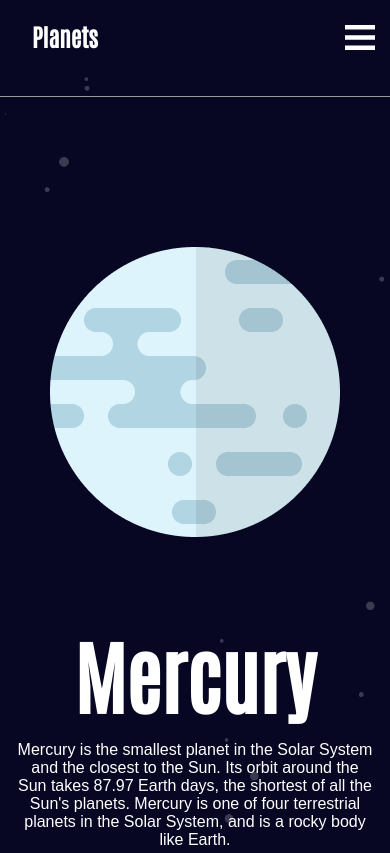
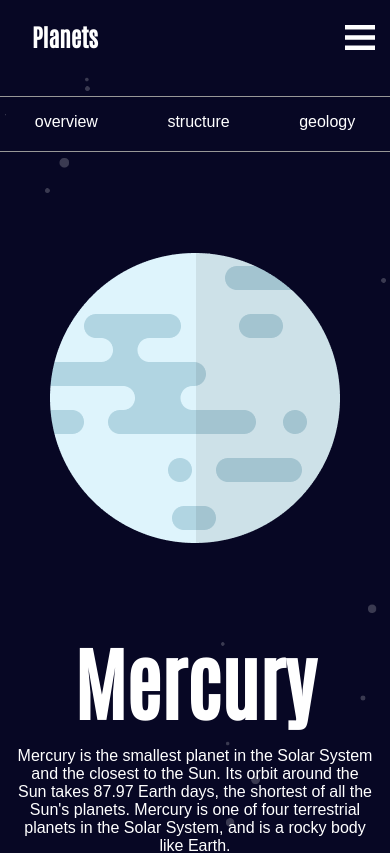
Before and after one commit to phillip-stanley/planets-fact-site, a Django app: page / in a window 390 px wide. Shown: the top 853 px of the page. Run offline with Django 4.2, Linux system fonts and the light colour scheme; data comes from the database, SQL or seed files in the repository.

Commit message:
feat: refactor mobile menu and include mobile tabs

```diff
--- a/planets/static/css/menu_mobile.css
+++ b/planets/static/css/menu_mobile.css
@@ -83,13 +83,16 @@
 .pfs__header__menu__mobile__list__item a:link,
 .pfs__header__menu__mobile__list__item a:visited {
     font-family: Spartan, sans-serif;
-    text-transform: capitalize;
+    font-size: 15px;
+    font-weight: bold;
+    text-transform: uppercase;
     text-decoration: none;
     color: #ffffff;
     height: 100%;
     width: 100%;
     display: block;
     padding: 22px 0 20px 60px;
+    cursor: pointer;
 }
 
 .pfs__header__menu__mobile__list__item a:hover {
--- a/planets/static/css/planet_detail.css
+++ b/planets/static/css/planet_detail.css
@@ -41,6 +41,7 @@
     display: block;
     margin-left: auto;
     margin-right: auto;
+    max-width: 350px;
 }
 
 @media screen and (min-width: 768px) {
@@ -49,11 +50,18 @@
         padding: 40px;
         margin: 0;
     }
+    .pfs__planet-detail__figure img {
+        max-width: 500px;
+    }
 }
 
 @media screen and (min-width: 992px) {
     .pfs__planet-detail__figure {
         margin-left: 0%;
+    }
+
+    .pfs__planet-detail__figure img {
+        max-width: 700px;
     }
 }
 
--- /dev/null
+++ b/planets/static/css/planet_nav_mobile.css
@@ -0,0 +1,30 @@
+.pfs__planet-detail__article__mobile-nav {
+    margin-top: -65px;
+}
+
+@media screen and (min-width: 768px) {
+    .pfs__planet-detail__article__mobile-nav {
+        display: none;
+    }
+}
+
+.pfs__planet-detail__article__mobile-nav__list {
+    list-style: none;
+    display: flex;
+    flex-direction: row;
+    padding-bottom: 20px;
+    border-bottom: 1px solid #979797;
+}
+
+.pfs__planet-detail__article__mobile-nav__list__item {
+    display: block;
+    text-align: center;
+    flex-grow: 1;
+}
+
+.pfs__planet-detail__article__mobile-nav__list__item a:link,
+.pfs__planet-detail__article__mobile-nav__list__item a:visited {
+    font-size: 16px;
+    text-decoration: none;
+    color: #FFFFFF;
+}
--- a/planets/templates/planets/base.html
+++ b/planets/templates/planets/base.html
@@ -11,13 +11,12 @@
         <link href="{% static 'css/header.css' %}" rel="stylesheet">
         <link href="{% static 'css/menu_mobile.css' %}" rel="stylesheet">
         <link href="{% static 'css/planet_detail.css' %}" rel="stylesheet">
+        <link href="{% static 'css/planet_nav_mobile.css' %}" rel="stylesheet">
         <link rel="preconnect" href="https://fonts.googleapis.com">
         <link rel="preconnect" href="https://fonts.gstatic.com" crossorigin>
         <link href="https://fonts.googleapis.com/css2?family=Antonio:wght@100;500&family=League+Spartan&display=swap" rel="stylesheet">
     </head>
 <body>
-    <!-- website header end -->
-    {% include "./menu_mobile.html" %}
     <!-- website main content start -->
     <main class="pfs__content">
         {% block content %}
--- a/planets/templates/planets/menu_mobile.html
+++ b/planets/templates/planets/menu_mobile.html
@@ -1,7 +1,7 @@
 <nav id="menu" class="pfs__header__menu__mobile">
    <ul class="pfs__header__menu__mobile__list">
        <li class="pfs__header__menu__mobile__list__item item--mercury">
-           <a href="#mercury">mercury</a>
+           <a href="/mercury">mercury</a>
        </li>
        <li class="pfs__header__menu__mobile__list__item item--venus">
            <a href="/venus">venus</a>
--- a/planets/templates/planets/planet_detail.html
+++ b/planets/templates/planets/planet_detail.html
@@ -4,9 +4,12 @@
 <header class="pfs__header">
     {% include "./menu.html" %}
 </header>
+{% include "./menu_mobile.html" %}
 <section class="pfs__planet-detail__container">
 
     <section class="pfs__planet-detail">
+
+        {% include "./planet_navigation_mobile.html" %}
 
         <figure class="pfs__planet-detail__figure">
             <img src="{{ planet_image }}" alt={{ planet.name }} />
--- /dev/null
+++ b/planets/templates/planets/planet_navigation_mobile.html
@@ -0,0 +1,30 @@
+<nav class="pfs__planet-detail__article__mobile-nav">
+
+    <ul class="pfs__planet-detail__article__mobile-nav__list">
+        <li class="pfs__planet-detail__article__mobile-nav__list__item">
+            <a
+                class="{% if active == 'overview' %}link--{{ planet.name | lower }} {% endif %}"
+                href="{{ planet.get_absolute_url }}"
+            >
+                overview
+            </a>
+        </li>
+        <li class="pfs__planet-detail__article__mobile-nav__list__item">
+            <a
+                class="{% if active == 'overview' %}link--{{ planet.name | lower }} {% endif %}"
+                href="{{ planet.get_absolute_url }}structure"
+            >
+                structure
+            </a>
+        </li>
+        <li class="pfs__planet-detail__article__mobile-nav__list__item">
+            <a
+                class="{% if active == 'overview' %}link--{{ planet.name | lower }} {% endif %}"
+                href="{{ planet.get_absolute_url }}geology"
+            >
+                geology
+            </a>
+        </li>
+    </ul>
+
+</nav>
```
